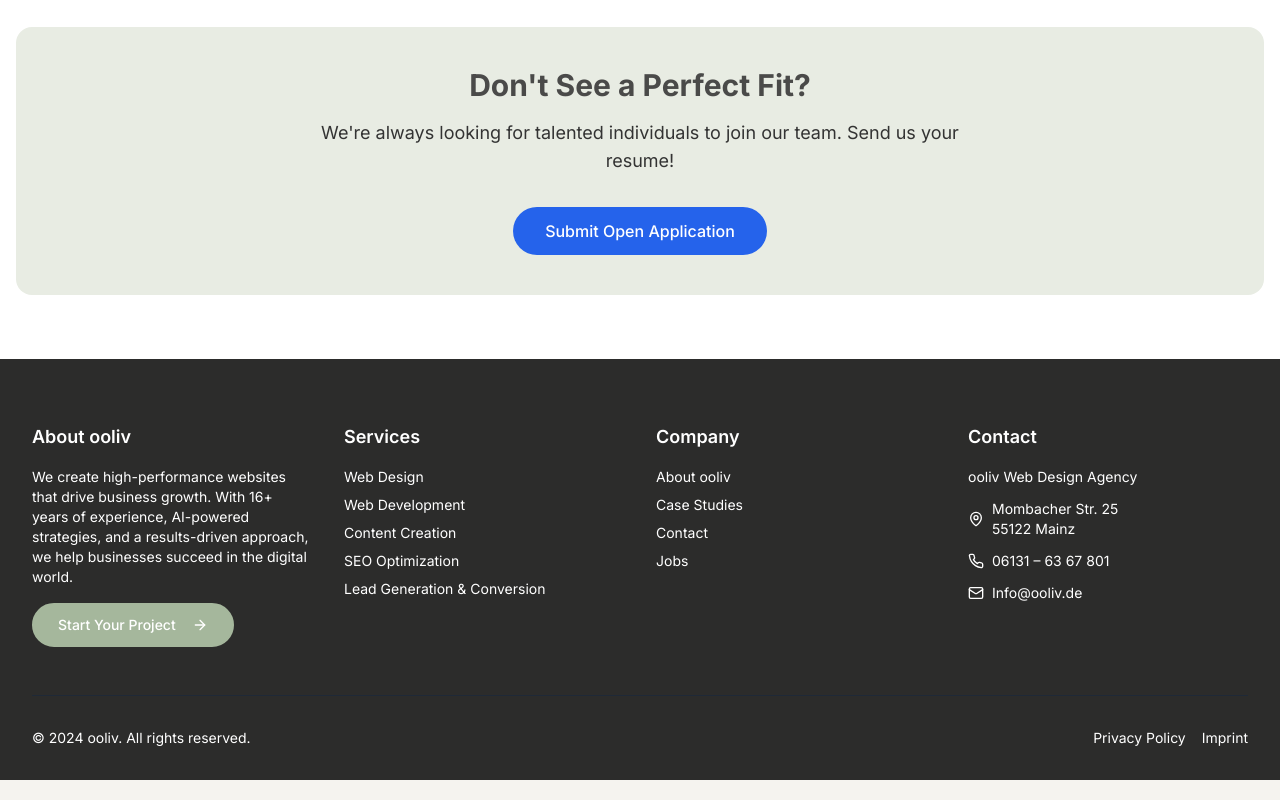
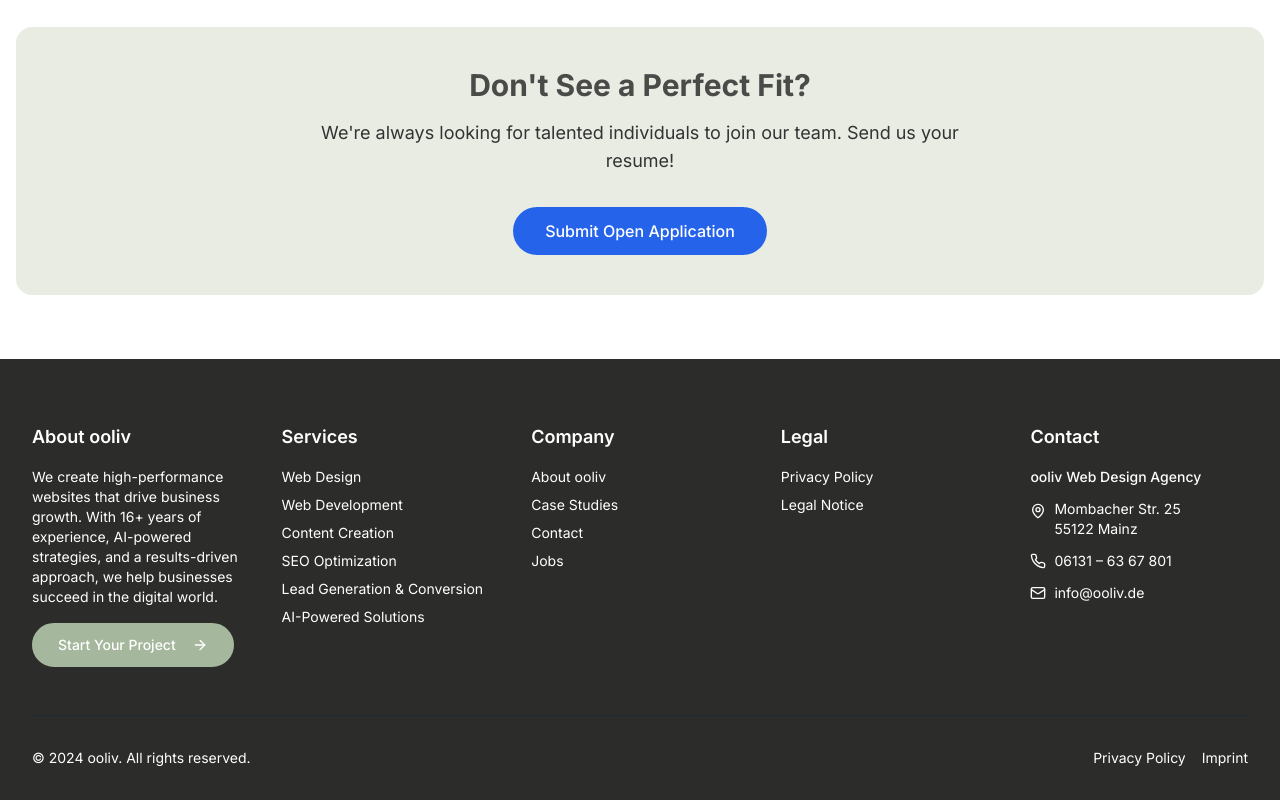
Before and after one commit to ooliv-agentur/ooliv, a React (Vite) app: page /careers in a window 1280 px wide. Shown: the part 1505-2305 px from the top of the page. Built offline with nearby package versions, Linux system fonts and the light colour scheme.

Commit message:
Refactor: Update footer navigation
Update the footer navigation with the new structure.

```diff
--- a/src/components/Footer.tsx
+++ b/src/components/Footer.tsx
@@ -1,7 +1,7 @@
 
 import React from 'react';
 import { Button } from '@/components/ui/button';
-import { Mail, Phone, MapPin, ArrowRight, ExternalLink, MessageCircle } from 'lucide-react';
+import { Mail, Phone, MapPin, ArrowRight } from 'lucide-react';
 import { useLanguage } from '@/contexts/LanguageContext';
 import { Link } from 'react-router-dom';
 
@@ -12,12 +12,12 @@ const Footer = () => {
     <footer className="bg-brand-footer text-white pt-16 pb-8">
       {/* Main Footer Content */}
       <div className="max-w-7xl mx-auto px-4 sm:px-6 lg:px-8">
-        <div className="grid grid-cols-1 md:grid-cols-2 lg:grid-cols-4 gap-8">
+        <div className="grid grid-cols-1 md:grid-cols-2 lg:grid-cols-5 gap-8">
           {/* About Section */}
           <div className="space-y-4">
             <h3 className="text-lg font-semibold font-sans text-white">{t('footer.about')}</h3>
             <p className="text-white text-sm font-sans">
-              {t('footer.aboutText')}
+              We create high-performance websites that drive business growth. With 16+ years of experience, AI-powered strategies, and a results-driven approach, we help businesses succeed in the digital world.
             </p>
             <Button
               variant="outline"
@@ -30,7 +30,7 @@ const Footer = () => {
             </Button>
           </div>
 
-          {/* Quick Links */}
+          {/* Services Links */}
           <div>
             <h3 className="text-lg font-semibold mb-4 font-sans text-white">{t('footer.services')}</h3>
             <ul className="space-y-2 text-white text-sm font-sans">
@@ -39,9 +39,11 @@ const Footer = () => {
               <li><Link to="/content-creation" className="text-white hover:text-brand-background transition-colors">Content Creation</Link></li>
               <li><Link to="/seo-optimization" className="text-white hover:text-brand-background transition-colors">SEO Optimization</Link></li>
               <li><Link to="/lead-generation" className="text-white hover:text-brand-background transition-colors">Lead Generation & Conversion</Link></li>
+              <li><Link to="/ai-powered-solutions" className="text-white hover:text-brand-background transition-colors">AI-Powered Solutions</Link></li>
             </ul>
           </div>
 
+          {/* Company Links */}
           <div>
             <h3 className="text-lg font-semibold mb-4 font-sans text-white">{t('footer.company')}</h3>
             <ul className="space-y-2 text-white text-sm font-sans">
@@ -52,23 +54,31 @@ const Footer = () => {
             </ul>
           </div>
 
+          {/* Legal Links */}
+          <div>
+            <h3 className="text-lg font-semibold mb-4 font-sans text-white">Legal</h3>
+            <ul className="space-y-2 text-white text-sm font-sans">
+              <li><Link to="/privacy-policy" className="text-white hover:text-brand-background transition-colors">Privacy Policy</Link></li>
+              <li><Link to="/legal-notice" className="text-white hover:text-brand-background transition-colors">Legal Notice</Link></li>
+            </ul>
+          </div>
+
           {/* Contact Information */}
           <div>
             <h3 className="text-lg font-semibold mb-4 font-sans text-white">{t('footer.contactInfo')}</h3>
             <ul className="space-y-3 text-white text-sm font-sans">
-              <li>ooliv Web Design Agency</li>
-              <li className="flex items-center">
-                <MapPin className="h-4 w-4 mr-2" />
-                Mombacher Str. 25<br />
-                55122 Mainz
+              <li className="font-medium">ooliv Web Design Agency</li>
+              <li className="flex items-start">
+                <MapPin className="h-4 w-4 mr-2 mt-1 shrink-0" />
+                <span>Mombacher Str. 25<br />55122 Mainz</span>
               </li>
               <li className="flex items-center">
-                <Phone className="h-4 w-4 mr-2" />
-                06131 – 63 67 801
+                <Phone className="h-4 w-4 mr-2 shrink-0" />
+                <span>06131 – 63 67 801</span>
               </li>
               <li className="flex items-center">
-                <Mail className="h-4 w-4 mr-2" />
-                Info@ooliv.de
+                <Mail className="h-4 w-4 mr-2 shrink-0" />
+                <span>info@ooliv.de</span>
               </li>
             </ul>
           </div>
@@ -81,7 +91,7 @@ const Footer = () => {
               {t('footer.copyright')}
             </div>
             <div className="flex gap-4 mt-4 md:mt-0">
-              <Link to="/data-privacy" className="text-sm text-white hover:text-brand-background transition-colors font-sans">{t('footer.legal.privacy')}</Link>
+              <Link to="/privacy-policy" className="text-sm text-white hover:text-brand-background transition-colors font-sans">{t('footer.legal.privacy')}</Link>
               <Link to="/legal-notice" className="text-sm text-white hover:text-brand-background transition-colors font-sans">{t('footer.legal.imprint')}</Link>
             </div>
           </div>
```
